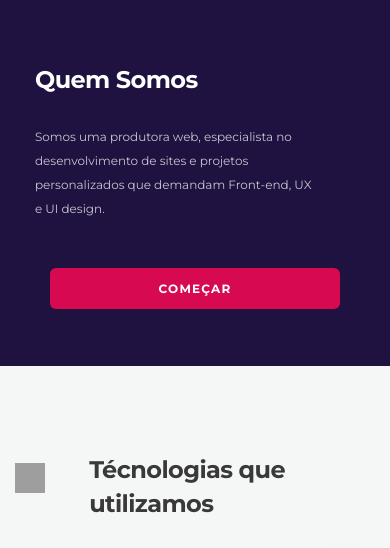
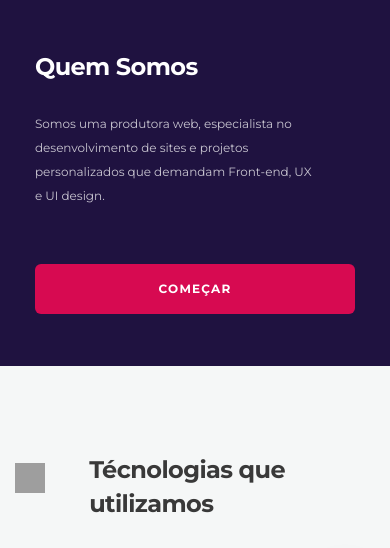
Before and after one commit to Nata-Minetto/TestCode---Mobister, a plain HTML site: page index.html in a window 390 px wide. Shown: the part 92-640 px from the top of the page. Drawn offline with nearby package versions, Linux system fonts and the light colour scheme; grey boxes are pictures that could not be loaded.

Commit message:
Adjustaments

```diff
--- a/assets/css/style.css
+++ b/assets/css/style.css
@@ -338,6 +338,9 @@ footer a {
 
     .btn-Banner {
         padding: 13px 109px;
+        width: 100% !important;
+        height: auto !important;
+        display: block;
     }
 
     /*Altera visibilidades da seção de Tecnólogias*/
@@ -406,6 +409,7 @@ footer a {
     .newsletter-Submit {
         padding: 13px 112px;
         margin-top: 10px;
+        width: 100%;
     }
 
     /*Footer*/
```
